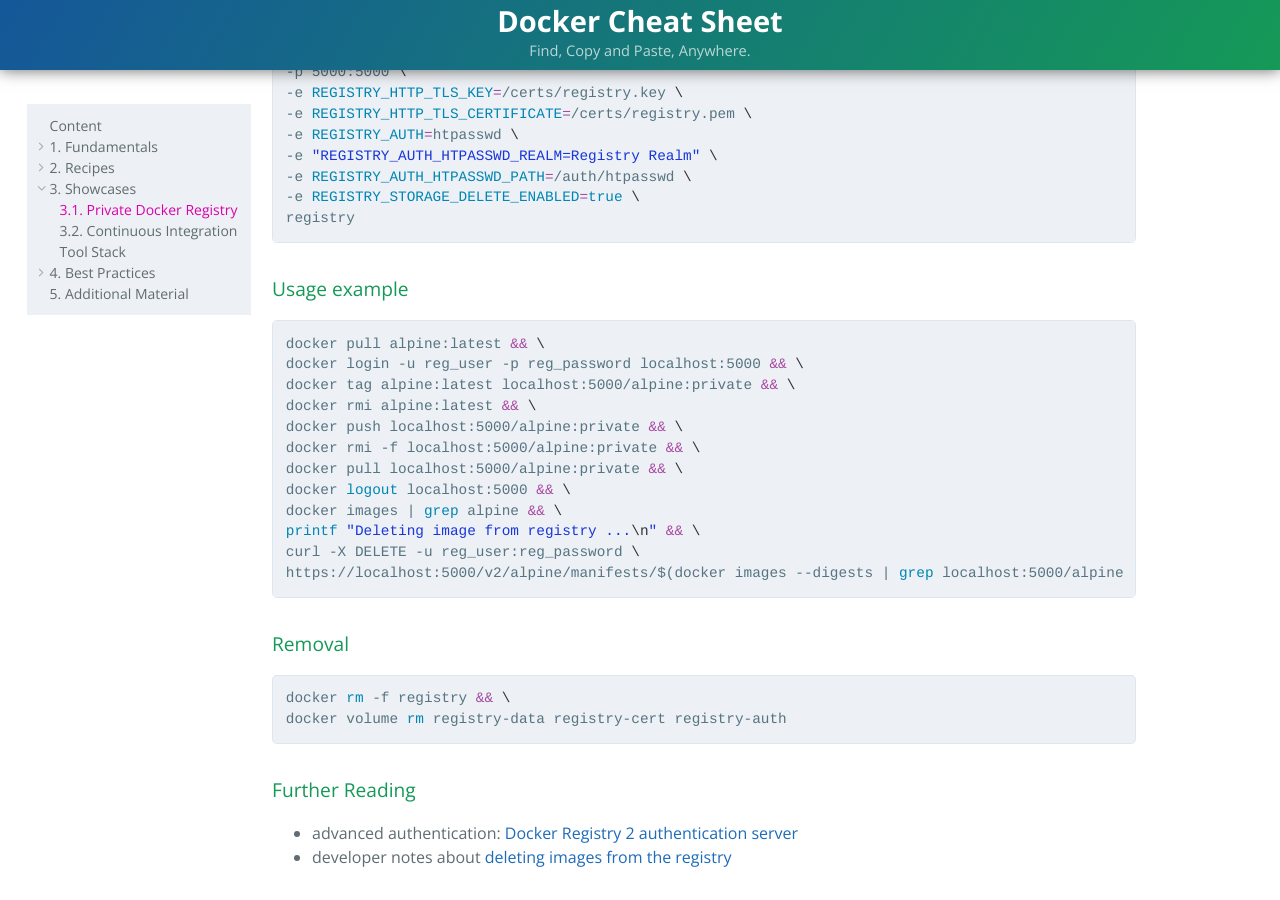
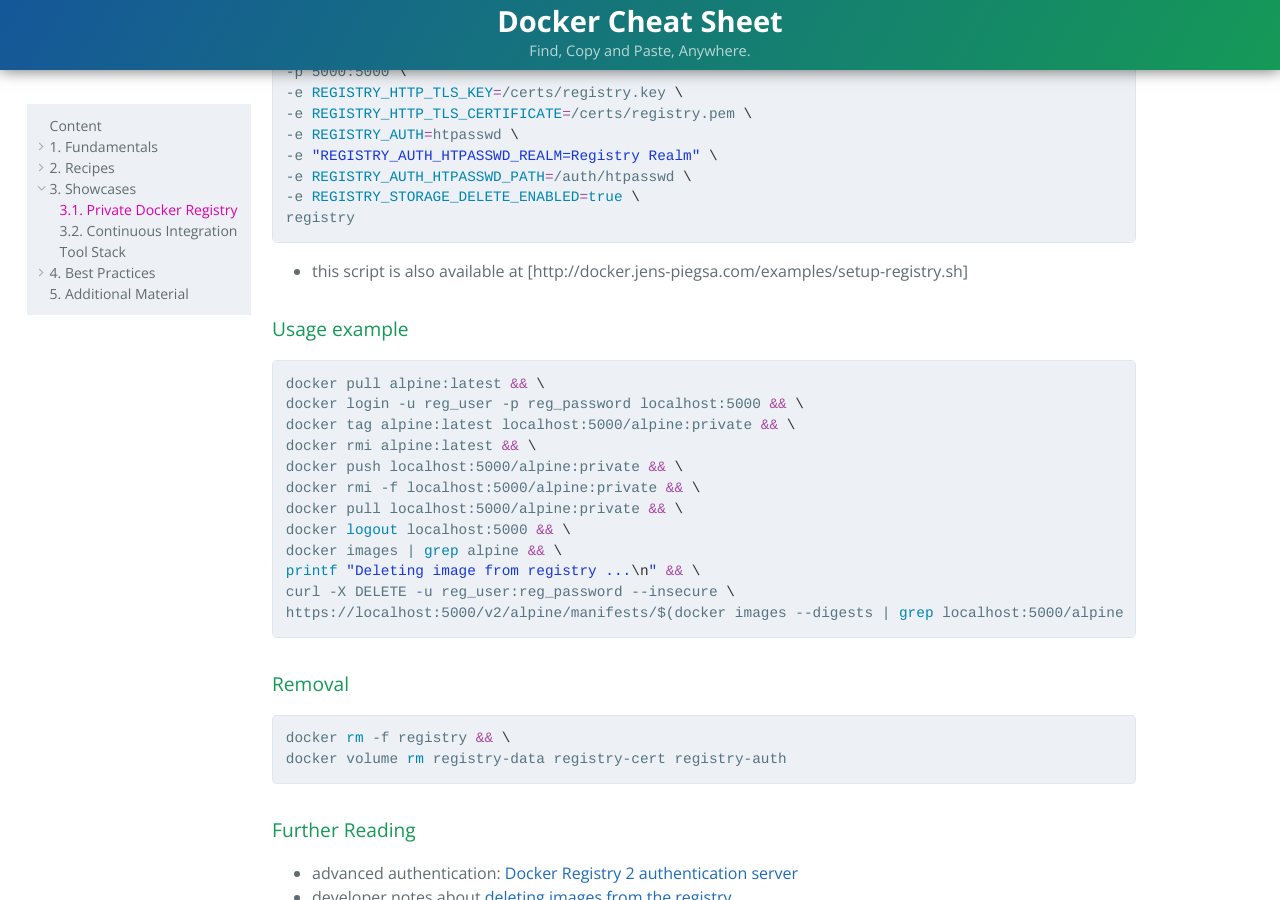
Before and after one commit to JensPiegsa/docker-cheat-sheet, a Jekyll site: the page built from index.md, in a window 1280 px wide and 900 px high, scrolled down 8910 px. Built offline with Jekyll 4.4.1, drawn with Linux system fonts in a browser that asks for light colours; some of the changed text lies outside the part shown.

Commit message:
example script link added

````diff
--- a/index.md
+++ b/index.md
@@ -403,6 +403,8 @@
 registry
 ```
 
+* this script is also available at [http://docker.jens-piegsa.com/examples/setup-registry.sh]
+
 #### Usage example
 
 ``` sh
@@ -416,7 +418,7 @@
 docker logout localhost:5000 && \
 docker images | grep alpine && \
 printf "Deleting image from registry ...\n" && \
-curl -X DELETE -u reg_user:reg_password \
+curl -X DELETE -u reg_user:reg_password --insecure \
 https://localhost:5000/v2/alpine/manifests/$(docker images --digests | grep localhost:5000/alpine | awk '{print $3}')
 ```
 
````
Also changed, not shown: other parts of index.md (+1 -1 lines).
